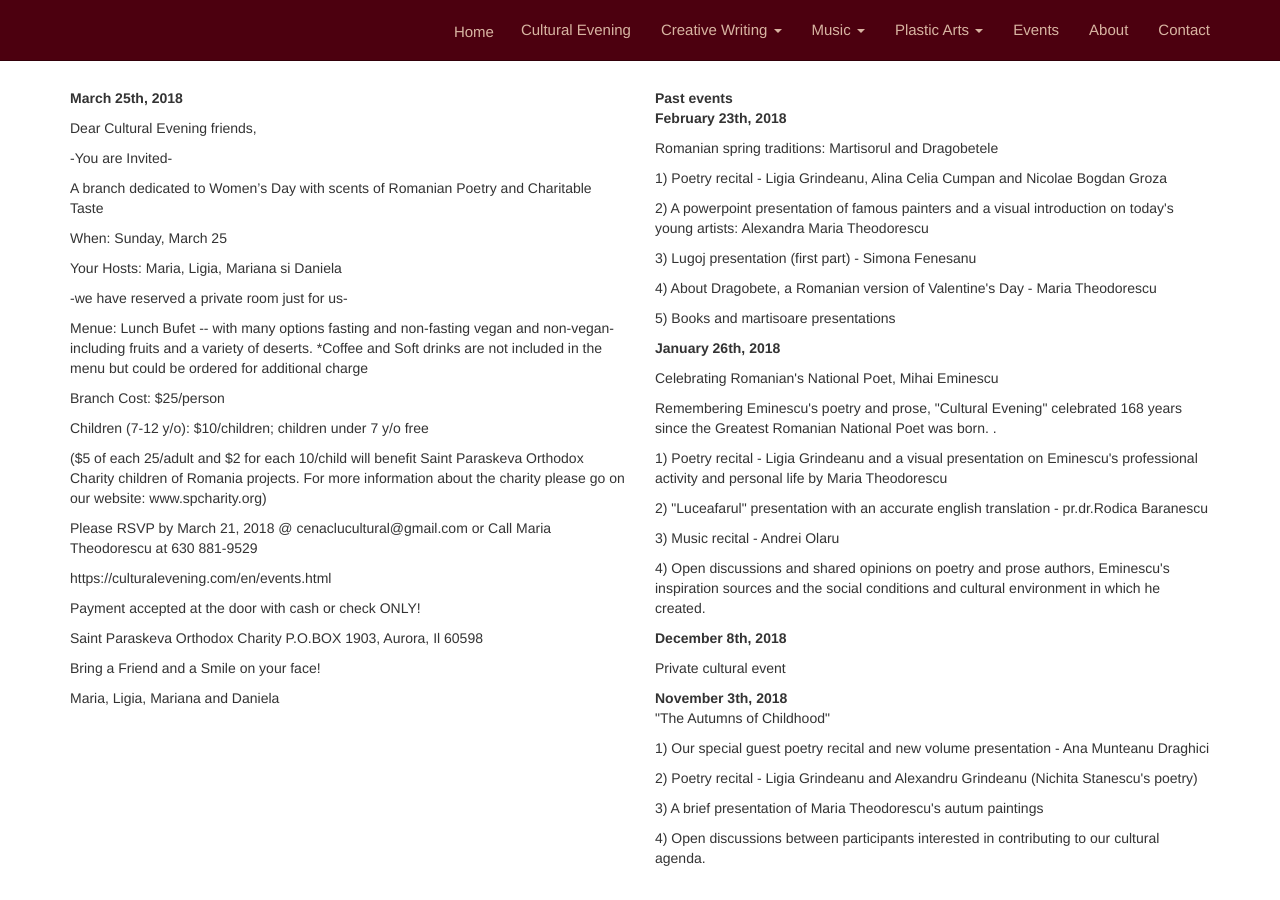
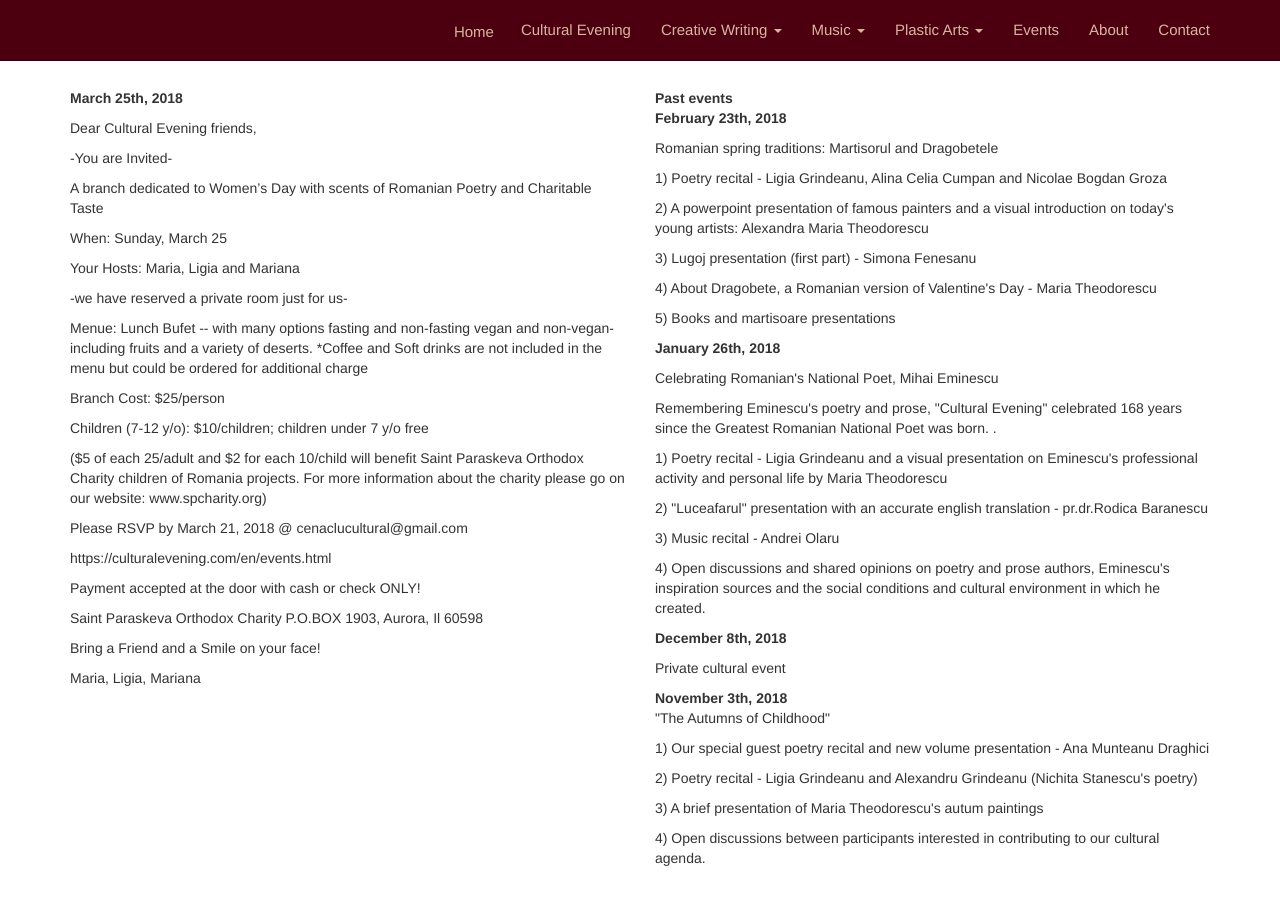
Before and after one commit to adrianth/culteve, a Jekyll site: the page built from en/events.html, in a window 1280 px wide and 900 px high, scrolled down 1084 px. Built offline with Jekyll 4.4.1, drawn with Linux system fonts in a browser that asks for light colours.

Commit message:
updateorg

```diff
--- a/en/cultural-evening.html
+++ b/en/cultural-evening.html
@@ -27,7 +27,7 @@ title: Cultural evening events
 
         <div class="col-sm-6">
             <h2>Who are we?</h2>
-            <p class="justify">Your hosts are Maria Theodorescu and Ligia Grindeanu, with the support of Mariana Cuceu and Daniela Duta. You can find more about us <a href="{{ site.baseurl }}/en/about.html">here</a>.</p>
+            <p class="justify">Your hosts are Maria Theodorescu and Ligia Grindeanu, with the support of Mariana Cuceu. You can find more about us <a href="{{ site.baseurl }}/en/about.html">here</a>.</p>
         </div>
 
     </div>
--- a/en/events.html
+++ b/en/events.html
@@ -61,22 +61,21 @@ title: Events
             <p>When:  Sunday, March 25</p>
             <p><Where: Granite City in Naperville, 1828 Abriter Ct, Naperville, IL 60563/p>
             <p><Arrival time: 12.00-2.00 pm./p>
-            <p>Your Hosts: Maria, Ligia, Mariana si Daniela </p>
+            <p>Your Hosts: Maria, Ligia and Mariana</p>
             <p>-we have reserved a private room just for us-</p>
             <p>Menue: Lunch Bufet -- with many options fasting and non-fasting vegan and non-vegan- including fruits and a variety of deserts.
             *Coffee and Soft drinks are not included in the menu but could be ordered for additional charge</p>
             <p>Branch Cost: $25/person </p>
             <p>Children (7-12 y/o): $10/children; children under 7 y/o free </p>
             <p>($5 of each 25/adult and $2  for each 10/child will benefit  Saint Paraskeva Orthodox Charity children of Romania projects. For more information about the charity please go on our website: www.spcharity.org)</p>
-            <p>Please RSVP by March 21, 2018 @ cenaclucultural@gmail.com
-            or Call Maria Theodorescu at 630 881-9529 </p>
+            <p>Please RSVP by March 21, 2018 @ cenaclucultural@gmail.com</p>
             <p>https://culturalevening.com/en/events.html</p>
             <p>Payment accepted at the door with cash or check ONLY!</p>
             <p>Saint Paraskeva Orthodox Charity
             P.O.BOX 1903, Aurora, Il 60598</p>
             <p>Bring a Friend and a Smile on your face!</p>
 
-            <p>Maria, Ligia, Mariana and Daniela</p>
+            <p>Maria, Ligia, Mariana</p>
 
             <br>
         </div>
```
